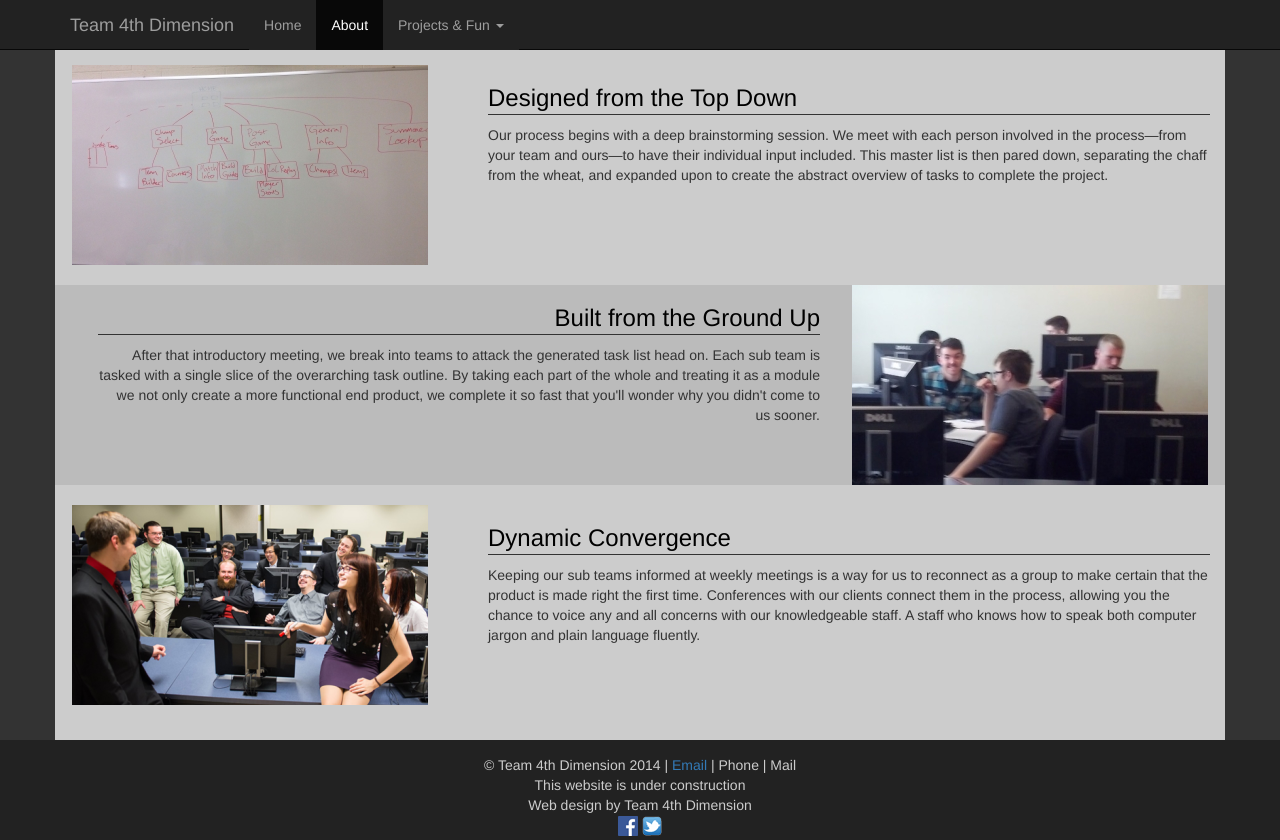
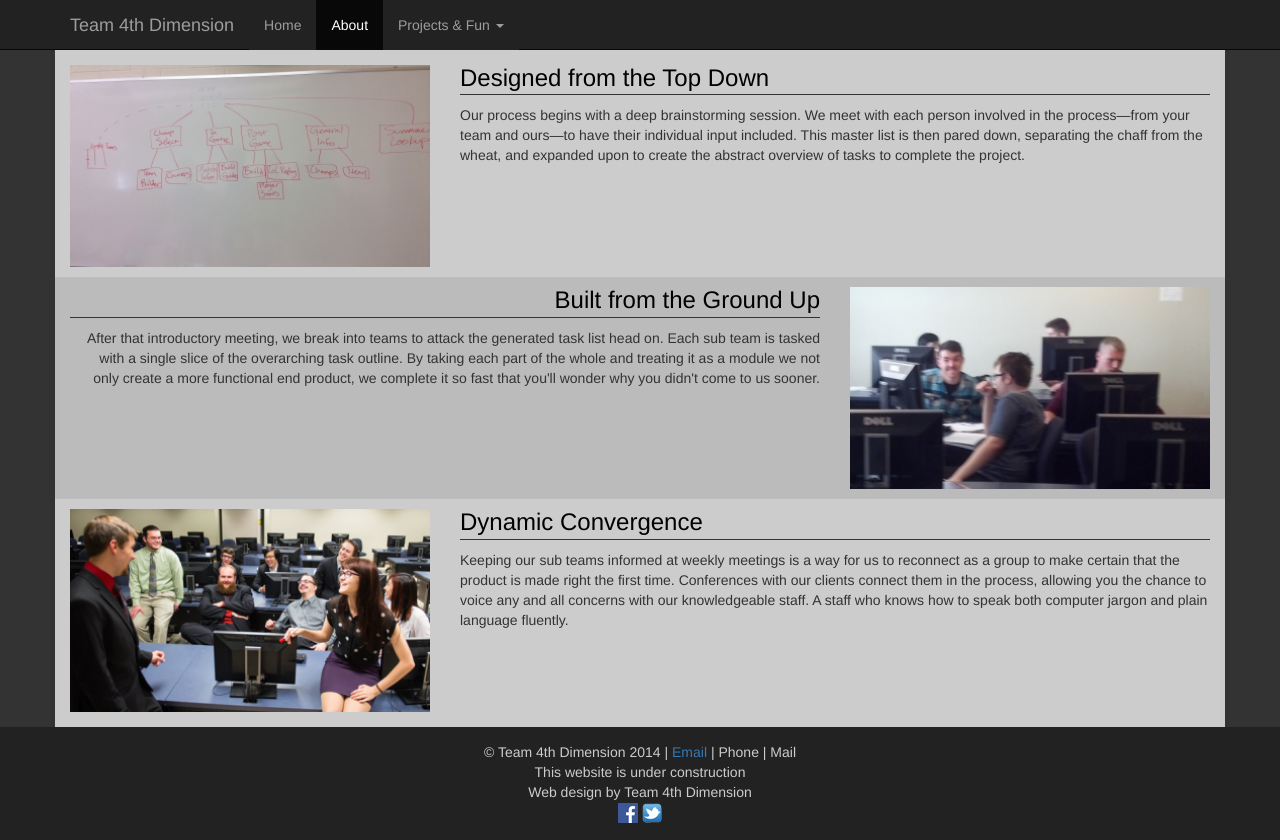
Before and after one commit to Team4D/Website, a PHP site: page / in a window 1280 px wide, after a click on "About". Shown: the top 840 px of the page. Run offline with PHP 8.4, Linux system fonts and the light colour scheme; some libraries are stand-ins or nearby versions.

Commit message:
Jeff's Changes + Sticky Footer + Others
Jeff changed a few things so the spacing is more consistent and
professional looking.
I added some CSS to make it so the footer is a constant height, it also
forces the footer to the ground.
Additionally, the paypal button has been implemented. We're using the
default right now, but honestly it looks pretty good.
Finally, carousel "active buttons" work properly now.

```diff
--- a/CSS/Index.css
+++ b/CSS/Index.css
@@ -1,11 +1,24 @@
 html, body {
 	background-color: #222;
-	min-height: 100%;
+	height: 100%;
 	position: relative;
 }
 
 #footer {
 	text-align: center;
+	height: 183px;
+}
+
+#bodywrapper {
+	background-color:#333;
+	min-height: 100%;
+	margin-bottom: -183px;
+}
+
+#bodywrapper:after {
+	content: "";
+	display: block;
+	height: 183px;
 }
 
 #footer img {
@@ -45,14 +58,16 @@ h5, h4 {
 }
 
 h3 {
-	margin-left: 28px;
+	margin-top: 0;
 	padding-bottom: 3px;
 	border-bottom: 1px solid #333;
 }
 
+/*
 .content-bit p {
 	margin-left: 2em;
 }
+*/
 
 img {
 	display: block;
@@ -75,20 +90,6 @@ img {
 
 .left-text {
 	text-align: left;
-}
-
-@media (max-width: 767px) { /* Styling for small screens */
-	.right-text {
-		text-align: center;
-	}
-
-	.left-text {
-		text-align: center;
-	}
-
-	.visible-xs {
-		text-align: center;
-	}
 }
 
 .navbar {
@@ -122,6 +123,16 @@ img {
 	margin-left: -15px;
 }
 
+.row-img {
+	width: 100%;
+	max-width: 360px;
+	max-height: 360px;
+}
+.img-tall {
+	width: auto;
+	height: 100%;
+}
+
 #about {
 	padding-top: 10px;
 	padding-bottom: 10px;
@@ -131,8 +142,36 @@ img {
 .row-even {
 	background-color:#BBB;
 	color:#333;
+	padding: 10px 0px;
+}
+.row-odd {
+	padding:10px 0px;
+}
+.row-first {
+	padding-top: 0;
+}
+.row-last {
+	padding-bottom: 0;
 }
 /* LIGHT VERSION */
 /*.row-even {
 	background-color:#BBB;
 }*/
+
+@media (max-width: 767px) { /* Styling for small screens */
+	.right-text {
+		text-align: center;
+	}
+
+	.left-text {
+		text-align: center;
+	}
+
+	.visible-xs {
+		text-align: center;
+	}
+
+	.row-img {
+		margin-bottom: 10px;
+	}
+}
--- a/Index.html
+++ b/Index.html
@@ -10,7 +10,7 @@
 		<link rel='stylesheet' href='CSS/Index.css'/>
 	</head>
 	<body>
-<div style="background-color:#333;">
+<div id="bodywrapper">
 			<!-- Navbar -->
 			<div class="navbar navbar-inverse navbar-static-top" role="navigation">
 				<div class="container" style="background-color:transparent;">
@@ -45,12 +45,12 @@
 				<div class="jumbotron">
 					<h1 class="center">Team 4th Dimension</h1>
 
-					  <div id="carousel-example-generic" class="carousel slide" data-ride="carousel">
+					  <div id="carousel-main" class="carousel slide" data-ride="carousel">
 					  <!-- Indicators -->
 					  <ol class="carousel-indicators">
-						<li class="carslide" data-target="#carousel-example-generic" data-slide-to="0" class="active"></li>
-						<li class="carslide" data-target="#carousel-example-generic" data-slide-to="1"></li>
-						<li class="carslide" data-target="#carousel-example-generic" data-slide-to="2"></li>
+						<li id="carousel-button-1" class="carslide" data-target="#carousel-main" data-slide-to="0" class="active"></li>
+						<li id="carousel-button-2" class="carslide" data-target="#carousel-main" data-slide-to="1"></li>
+						<li id="carousel-button-3" class="carslide" data-target="#carousel-main" data-slide-to="2"></li>
 					  </ol>
 
 					  <!-- Wrapper for slides -->
@@ -76,10 +76,10 @@
 					  </div>
 
 					  <!-- Controls -->
-					  <a class="left carousel-control" href="#carousel-example-generic" role="button" data-slide="prev">
+					  <a class="left carousel-control" href="#carousel-main" role="button" data-slide="prev">
 						<span class="glyphicon glyphicon-chevron-left"></span>
 					  </a>
-					  <a class="right carousel-control" href="#carousel-example-generic" role="button" data-slide="next">
+					  <a class="right carousel-control" href="#carousel-main" role="button" data-slide="next">
 						<span class="glyphicon glyphicon-chevron-right"></span>
 					  </a>
 					</div>
@@ -105,23 +105,20 @@
 			</div>
 
 			<div id="About-Page" class="content-bit About-Page">
-				<div class="row">
+				<div class="row row-odd row-first">
 					<h3 class="visible-xs">Designed from the Top Down</h3>
 					<div class="col-sm-4">
-						<img src="Images/about1lg.jpg" alt="A New Whiteboard Pic" />
+						<img src="Images/about1lg.jpg" alt="A New Whiteboard Pic" class="row-img" />
 					</div>
 					<div class="col-sm-8 left-text">
 						<h3 class="hidden-xs">Designed from the Top Down</h3>
-						<br class="visible-xs" />
-						<br class="visible-xs" />
 						<p>Our process begins with a deep brainstorming session. We meet with each person involved in the process&mdash;from your team and ours&mdash;to have their individual input included. This master list is then pared down, separating the chaff from the wheat, and expanded upon to create the abstract overview of tasks to complete the project.</p>
 					</div>
 				</div>
-				<br />
 				<div class="row row-even">
 					<h3 class="visible-xs">Built from the Ground Up</h3>
 					<div class="col-sm-4 col-sm-push-8">
-						<img src="Images/about2lg.jpg" alt="Team Computing Pic" />
+						<img src="Images/about2lg.jpg" alt="Team Computing Pic" class="row-img" />
 					</div>
 					<div class="col-sm-8 col-sm-pull-4 right-text">
 						<h3 class="hidden-xs">Built from the Ground Up</h3>
@@ -130,11 +127,10 @@
 						<p>After that introductory meeting, we break into teams to attack the generated task list head on. Each sub team is tasked with a single slice of the overarching task outline. By taking each part of the whole and treating it as a module we not only create a more functional end product, we complete it so fast that you'll wonder why you didn't come to us sooner.</p>
 					</div>
 				</div>
-				<br />
-				<div class="row">
+				<div class="row row-odd row-last">
 					<h3 class="visible-xs">Dynamic Convergence</h3>
 					<div class="col-sm-4">
-						<img src="Images/about3lg.jpg" alt="Meeting Room Pic" />
+						<img src="Images/about3lg.jpg" alt="Meeting Room Pic" class="row-img" />
 					</div>
 					<div class="col-sm-8 left-text">
 						<h3 class="hidden-xs">Dynamic Convergence</h3>
@@ -143,53 +139,84 @@
 						<p>Keeping our sub teams informed at weekly meetings is a way for us to reconnect as a group to make certain that the product is made right the first time. Conferences with our clients connect them in the process, allowing you the chance to voice any and all concerns with our knowledgeable staff. A staff who knows how to speak both computer jargon and plain language fluently.</p>
 					</div>
 				</div>
-				<br />
 			</div>
 
 			<div id="LoLHelper-Page" class="content-bit LoLHelper-Page">
-				<div class = "row">
-					<h3 class="visible-xs">Team Builder</h3><div class="col-sm-4"><img src="Images/ssteambuilder.png"></div><div class="col-sm-8 left-text"><h3 class="hidden-xs">Team Builder</h3><br class="visible-xs" /><br class="visible-xs" /><p>A LoL Helper exclusive, Team Builder helps you choose champions that work well as a team.  Select a few champions that your team has chosen and our system will recommend which other champs will be a match.  If you're more advanced, then you can also select a play style to receive a set of champions custom tailored to make it so.</p></div>
+				<div class="row row-odd row-first">
+					<h3 class="visible-xs">Team Builder</h3>
+					<div class="col-sm-4"><img src="Images/ssteambuilder.png" class="row-img img-tall"></div>
+					<div class="col-sm-8 left-text">
+						<h3 class="hidden-xs">Team Builder</h3>
+						<p>A LoL Helper exclusive, Team Builder helps you choose champions that work well as a team. Select a few champions that your team has chosen and our system will recommend which other champs will be a match. If you're more advanced, then you can also select a play style to receive a set of champions custom tailored to make it so.</p>
+					</div>
 				</div>
-				<br>
-				<div class = "row row-even">
-				<br>
-					<h3 class="visible-xs">Player Statistics</h3><div class="col-sm-4 col-sm-push-8"><img src="Images/sslookup.png"><br></div><div class="col-sm-8 col-sm-pull-4 right-text"><h3 class="hidden-xs">Player Statistics</h3><br class="visible-xs" /><br class="visible-xs" /><p>Every player wants to know how they measure up against their prey.  Player statistics lets you look up a player by summoner name and check out their statistics, even stats for temporary game modes like One For All or U.R.F. are included. </p></div>
+				<div class="row row-even">
+					<h3 class="visible-xs">Player Statistics</h3>
+					<div class="col-sm-4 col-sm-push-8"><img src="Images/sslookup.png" class="row-img img-tall"></div>
+					<div class="col-sm-8 col-sm-pull-4 right-text">
+						<h3 class="hidden-xs">Player Statistics</h3>
+						<p>Every player wants to know how they measure up against their prey. Player statistics lets you look up a player by summoner name and check out their statistics, even stats for temporary game modes like One For All or U.R.F. are included. </p>
+					</div>
 				</div>
-				<br>
-				<div class = "row">
-					<h3 class="visible-xs">Counters</h3><div class="col-sm-4"><img src="Images/sscounters.png"></div><div class="col-sm-8 left-text"><h3 class="hidden-xs">Counters</h3><br class="visible-xs" /><br class="visible-xs" /><p>Maybe you see the champions on the other team and wet your pants.  Fight that fear with the knowledge of who counters any champion.  Or look up your own champion and see who you should steer clear of.  </p></div>
+				<div class="row row-odd">
+					<h3 class="visible-xs">Counters</h3>
+					<div class="col-sm-4"><img src="Images/sscounters.png" class="row-img img-tall"></div>
+					<div class="col-sm-8 left-text">
+						<h3 class="hidden-xs">Counters</h3>
+						<p>Maybe you see the champions on the other team and wet your pants. Fight that fear with the knowledge of who counters any champion. Or look up your own champion and see who you should steer clear of.</p>
+					</div>
 				</div>
-				<br>
-				<div class = "row row-even">
-				<br>
-					<h3 class="visible-xs">Ultimate Bravery</h3><div class="col-sm-4 col-sm-push-8"><img src="Images/ssultimatebravery.png"><br></div><div class="col-sm-8 col-sm-pull-4 right-text"><h3 class="hidden-xs">Ultimate Bravery</h3><br class="visible-xs" /><br class="visible-xs" /><p>Feeling brave?  Click the ultimate random button and you'll be given a champion and build.  Maybe you find a new favorite, maybe you get destroyed.  The randomizer will pick any item for any champion, that's more than 6 Quadrillion choices.  Are you feeling lucky?</p></div>
+				<div class="row row-even">
+					<h3 class="visible-xs">Ultimate Bravery</h3>
+					<div class="col-sm-4 col-sm-push-8"><img src="Images/ssultimatebravery.png" class="row-img img-tall"></div>
+					<div class="col-sm-8 col-sm-pull-4 right-text">
+						<h3 class="hidden-xs">Ultimate Bravery</h3>
+						<p>Feeling brave? Click the ultimate random button and you'll be given a champion and build. Maybe you find a new favorite, maybe you get destroyed. The randomizer will pick any item for any champion, that's more than 6 Quadrillion choices. Are you feeling lucky?</p>
+					</div>
 				</div>
-				<br>
-				<div class = "row">
-					<h3 class="visible-xs">Build Guides</h3><div class="col-sm-4"><img src="Images/ssbuildguides.png"></div><div class="col-sm-8 left-text"><h3 class="hidden-xs">Build Guides</h3><br class="visible-xs" /><br class="visible-xs" /><p>If you're playing a new champion, picking the wrong item could ruin your day.  Take guess work out of the equation by looking up a build guide.  We've got them all.</p></div>
+				<div class="row row-odd">
+					<h3 class="visible-xs">Build Guides</h3>
+					<div class="col-sm-4"><img src="Images/ssbuildguides.png" class="row-img img-tall"></div>
+					<div class="col-sm-8 left-text">
+						<h3 class="hidden-xs">Build Guides</h3>
+						<p>If you're playing a new champion, picking the wrong item could ruin your day. Take guess work out of the equation by looking up a build guide. We've got them all.</p>
+					</div>
 				</div>
-				<br>
-				<div class = "row row-even">
-				<br>
-					<h3 class="visible-xs">Jungle Timers</h3><div class="col-sm-4 col-sm-push-8"><img src="Images/sstimers.png"><br></div><div class="col-sm-8 col-sm-pull-4 right-text"><h3 class="hidden-xs">Jungle Timers</h3><br class="visible-xs" /><br class="visible-xs" /><p>Did you kill those golems 4 minutes ago or have they respawned already?  Better set an alarm.  Using our jungle timers will give you a reliable alarm for jungle spawns, freeing you to decimate your opponents in the lane and be back in time for your golem friends.  Surely, they'll be glad to see you.</p></div>
+				<div class="row row-even">
+					<h3 class="visible-xs">Jungle Timers</h3>
+					<div class="col-sm-4 col-sm-push-8"><img src="Images/sstimers.png" class="row-img img-tall"></div>
+					<div class="col-sm-8 col-sm-pull-4 right-text">
+						<h3 class="hidden-xs">Jungle Timers</h3>
+						<p>Did you kill those golems 4 minutes ago or have they respawned already? Better set an alarm. Using our jungle timers will give you a reliable alarm for jungle spawns, freeing you to decimate your opponents in the lane and be back in time for your golem friends. Surely, they'll be glad to see you.</p>
+					</div>
 				</div>
-				<br>
-				<div class = "row">
-					<h3 class="visible-xs">General Info</h3><div class="col-sm-4"><img src="Images/sschampioninfo.png"></div><div class="col-sm-8 left-text"><h3 class="hidden-xs">General Info</h3><br class="visible-xs" /><br class="visible-xs" /><p>General Info does what it says on the tin.  We put detailed information on all the champions, items, and summoner spells in one place.  Research anything your heart desires between matches.  You want information?  Have all the information.</p></div>
+				<div class="row row-odd">
+					<h3 class="visible-xs">General Info</h3>
+					<div class="col-sm-4"><img src="Images/sschampioninfo.png" class="row-img img-tall"></div>
+					<div class="col-sm-8 left-text">
+						<h3 class="hidden-xs">General Info</h3>
+						<p>General Info does what it says on the tin. We put detailed information on all the champions, items, and summoner spells in one place. Research anything your heart desires between matches. You want information? Have all the information.</p>
+					</div>
 				</div>
 			</div>
-
 		</div>
- </div>
+	</div>
 		    <div id="footer">
-		&copy; Team 4th Dimension 2014 | <a href="mailto:seanstout@team4d.org">Email</a> | Phone | Mail
-		<br>
-		This website is under construction
-		<br>
-		Web design by Team 4th Dimension
-		<br>
-                                                      <!--Added in some cleaned up images without white background for the footer -->
-		<a target="blank" href="http://www.facebook.com/TeamFourthDimension"><img src="Images/fb_logo.png"></a>&nbsp;<a target="blank" href="http://twitter.com/OfficialTeam4D"><img src="Images/twitter_logo.png"></a>
-    </div>
+				&copy; Team 4th Dimension 2014 | <a href="mailto:seanstout@team4d.org">Email</a> | Phone | Mail
+				<br>
+				This website is under construction
+				<br>
+				Web design by Team 4th Dimension
+				<br>
+															  <!--Added in some cleaned up images without white background for the footer -->
+				<a target="blank" href="http://www.facebook.com/TeamFourthDimension"><img src="Images/fb_logo.png"></a>&nbsp;<a target="blank" href="http://twitter.com/OfficialTeam4D"><img src="Images/twitter_logo.png"></a>
+					<br><br>
+					<form action="https://www.paypal.com/cgi-bin/webscr" method="post" target="_top">
+					<input type="hidden" name="cmd" value="_s-xclick">
+					<input type="hidden" name="hosted_button_id" value="SDVF2B5Q4ALFG">
+					<input type="image" src="https://www.paypalobjects.com/en_US/i/btn/btn_donateCC_LG.gif" border="0" name="submit" alt="PayPal - The safer, easier way to pay online!">
+					<img alt="" border="0" src="https://www.paypalobjects.com/en_US/i/scr/pixel.gif" width="1" height="1">
+				</form>
+			</div>
 	</body>
 </html>
--- a/Scripts/Index.js
+++ b/Scripts/Index.js
@@ -11,6 +11,11 @@ $(document).ready(function(){
 		$("li").removeClass("active");
 		$(".home").addClass("active");
 		window.location = $("#Home").attr("href");
+		$("#carousel-button-1").click();
+	});
+
+	$(".home").click(function() {
+		$("#carousel-button-1").click();
 	});
 
 	$(".dropdown-item").click(function() { // Closes navbar on small screens when navigating to new page
@@ -24,10 +29,12 @@ $(document).ready(function(){
 	var urllength = urlstring.length;
 	if (urlstring.substring(urllength-5, urllength) == "-Page") {
 		openPage = true;
+		$("#carousel-button-1").click();
 	}
 	// Open up the home page
 	if (openPage === false) {
 		$(".home").addClass("active");
 		window.location = $("#Home").attr("href");
+		$("#carousel-button-1").click();
 	}
 });
```
